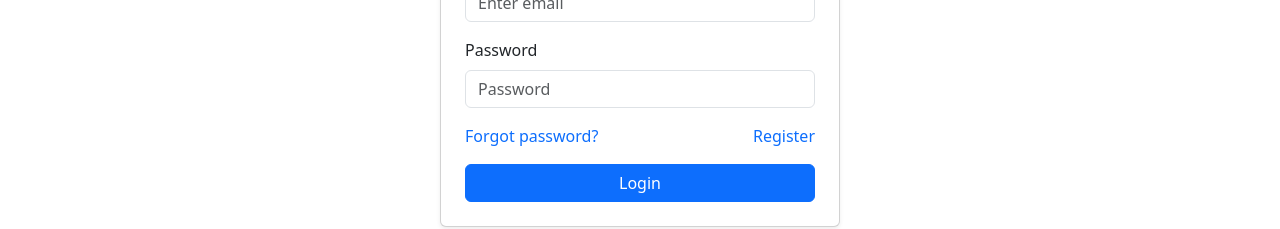
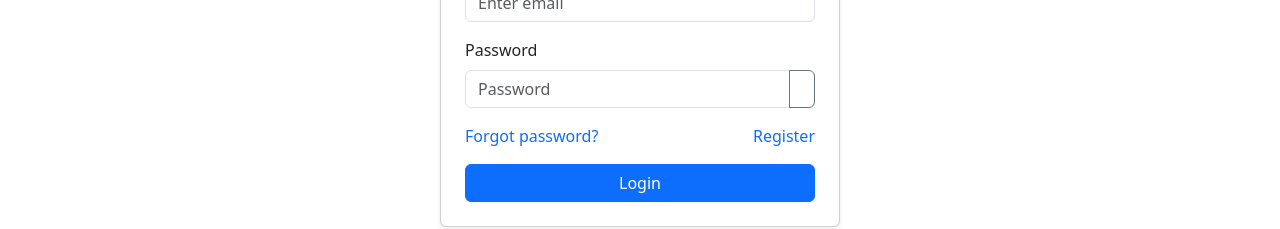
Before and after one commit to anantharamanmac/skinsticker-frontend, a React (Create React App) app: page /login in a window 1280 px wide. Shown: the part 414-643 px from the top of the page. Built offline with nearby package versions, Linux system fonts and the light colour scheme.

Commit message:
added show hide passsword

```diff
--- a/src/pages/Login.js
+++ b/src/pages/Login.js
@@ -2,16 +2,18 @@
 import { useNavigate, Link } from 'react-router-dom';
 import API from '../services/api';
 import { useAuth } from '../context/AuthContext';
-import { useToast } from '../context/ToastContext'; // ✅ Import toast
-import { Form, Button, Container, Card } from 'react-bootstrap';
+import { useToast } from '../context/ToastContext';
+import { Form, Button, Container, Card, InputGroup } from 'react-bootstrap';
+import { Eye, EyeSlash } from 'react-bootstrap-icons'; // ✅ Eye icons
 
 const Login = () => {
   const { login } = useAuth();
-  const { showToast } = useToast(); // ✅ Use toast
+  const { showToast } = useToast();
   const navigate = useNavigate();
 
   const [email, setEmail] = useState('');
   const [password, setPassword] = useState('');
+  const [showPassword, setShowPassword] = useState(false); // ✅ New state
   const [loading, setLoading] = useState(false);
 
   const handleLogin = async (e) => {
@@ -20,10 +22,10 @@
     try {
       const res = await API.post('/users/login', { email, password });
       login(res.data.user);
-      showToast('Login successful!', 'success'); // ✅ Toast on success
+      showToast('Login successful!', 'success');
       navigate('/');
     } catch (err) {
-      showToast(err.response?.data?.message || 'Login failed', 'danger'); // ✅ Toast on error
+      showToast(err.response?.data?.message || 'Login failed', 'danger');
     } finally {
       setLoading(false);
     }
@@ -47,13 +49,22 @@
 
           <Form.Group controlId="formPassword" className="mb-3">
             <Form.Label>Password</Form.Label>
+            <InputGroup>
               <Form.Control
-              type="password"
+                type={showPassword ? 'text' : 'password'}
                 placeholder="Password"
                 value={password}
                 onChange={(e) => setPassword(e.target.value)}
                 required
               />
+              <Button
+                variant="outline-secondary"
+                onClick={() => setShowPassword(!showPassword)}
+                tabIndex={-1}
+              >
+                {showPassword ? <EyeSlash /> : <Eye />}
+              </Button>
+            </InputGroup>
           </Form.Group>
 
           <div className="d-flex justify-content-between align-items-center mb-3">
```
Lines whose indentation alone changed are shown as unchanged.
